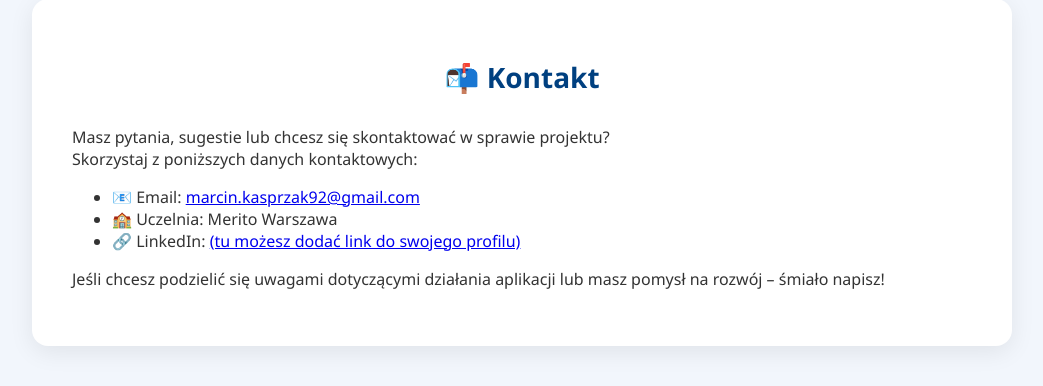
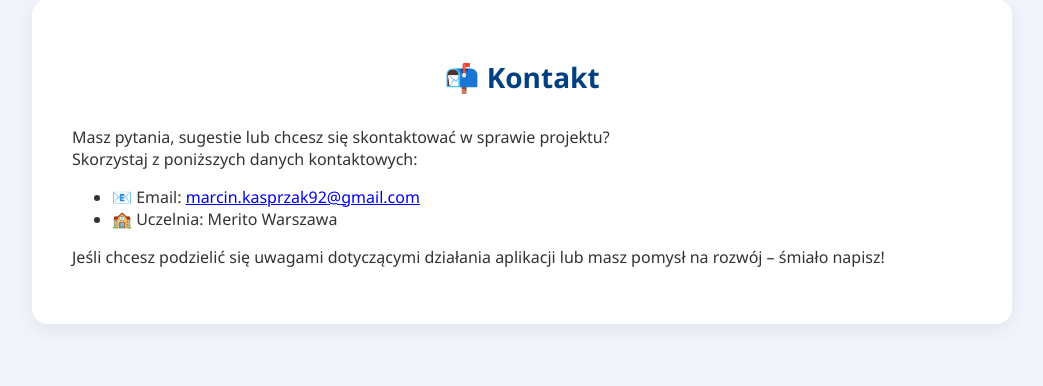
Before and after one commit to maSSon92/energy-price-forecast, a Flask app: page /contact in a window 1280 px wide. Shown: the part 107-493 px from the top of the page, without its empty margins (118-1161 px from the left). Run offline with Flask 3, Linux system fonts and the light colour scheme; parts of the project's set-up code (start-up, migrations or seed data) failed here and were passed over.

Commit message:
zmieniono contact.html

```diff
--- a/app/templates/contact.html
+++ b/app/templates/contact.html
@@ -11,7 +11,6 @@
 <ul>
     <li>📧 Email: <a href="mailto:marcin.kasprzak92@gmail.com">marcin.kasprzak92@gmail.com</a></li>
     <li>🏫 Uczelnia: Merito Warszawa</li>
-    <li>🔗 LinkedIn: <a href="#">(tu możesz dodać link do swojego profilu)</a></li>
 </ul>
 <p>
     Jeśli chcesz podzielić się uwagami dotyczącymi działania aplikacji lub masz pomysł na rozwój – śmiało napisz!
```
